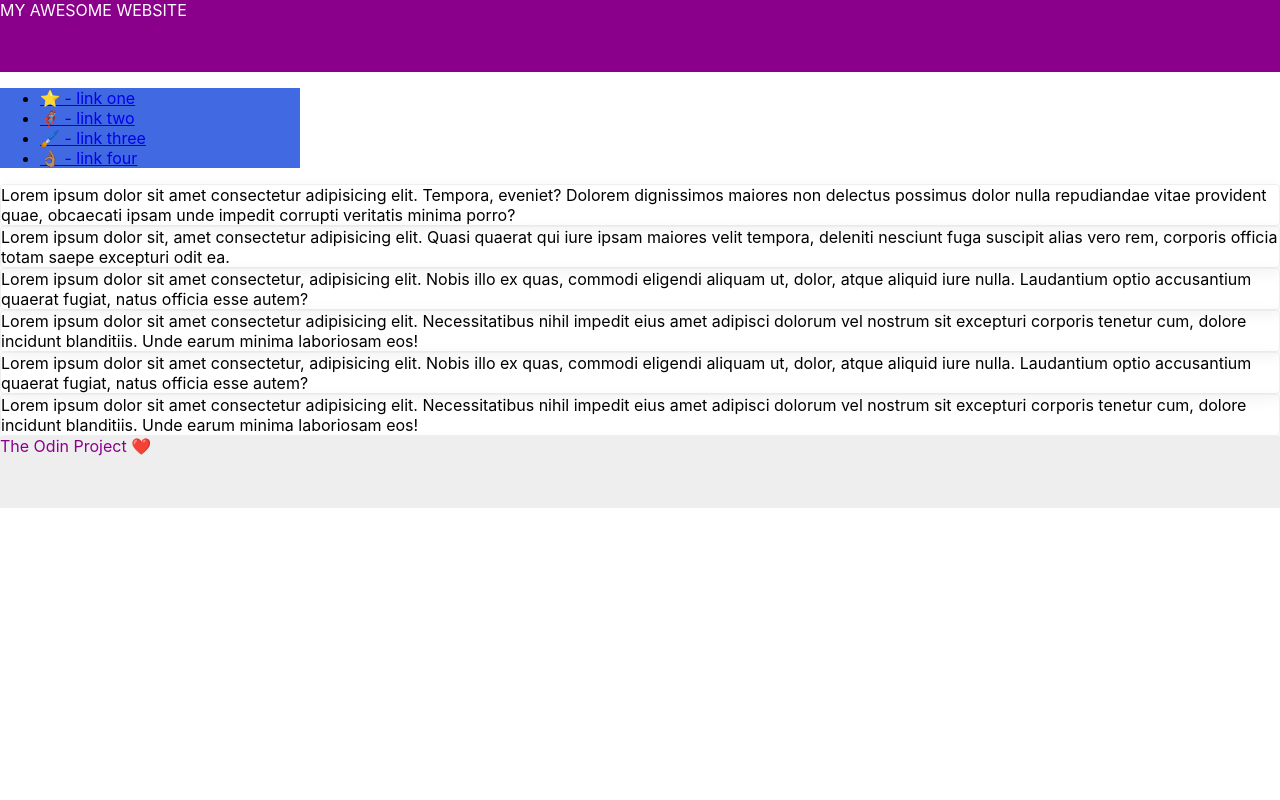
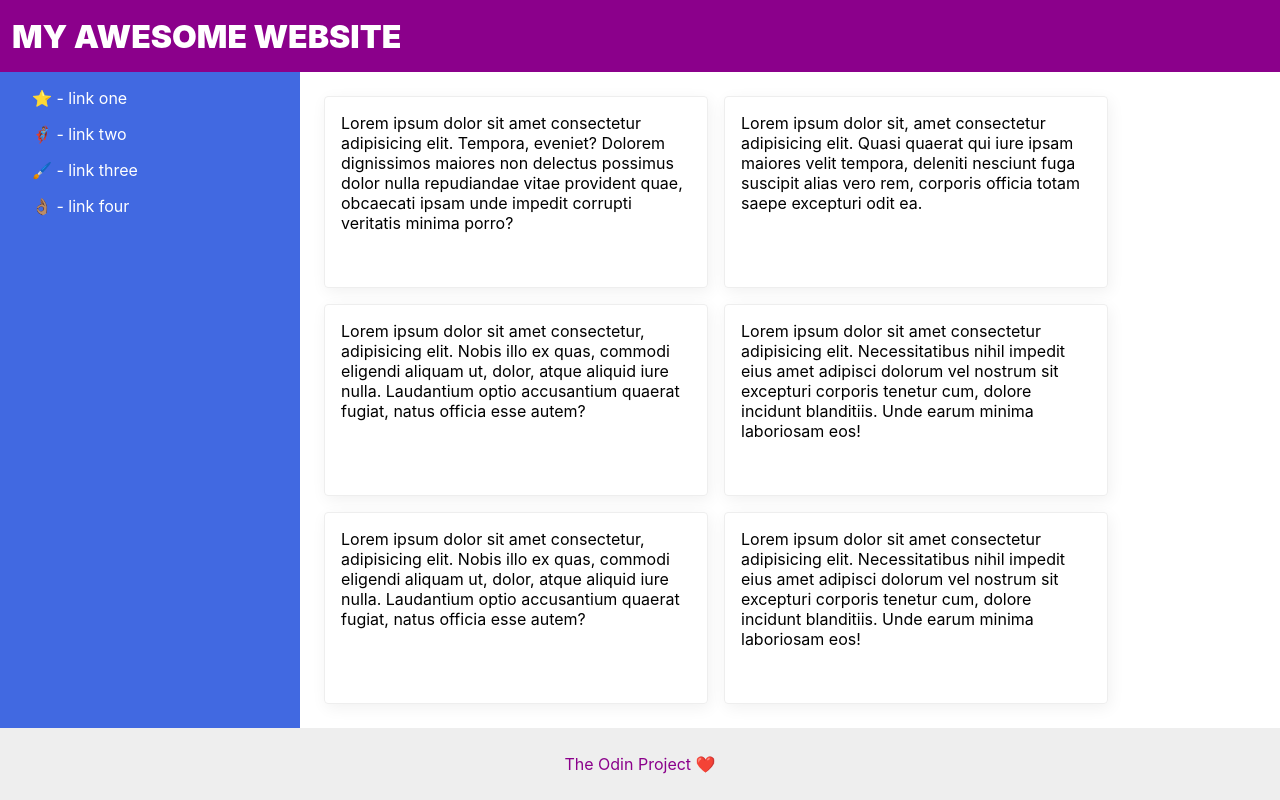
Before and after one commit to basednai/odin, a plain HTML site: page css-exercises/flex/07-flex-layout-2/index.html in a window 1280 px wide. Drawn offline with Linux system fonts and the light colour scheme.

Commit message:
css exercises completed

```diff
--- a/css-exercises/flex/01-flex-center/style.css
+++ b/css-exercises/flex/01-flex-center/style.css
@@ -3,6 +3,9 @@
   border: 4px solid midnightblue;
   width: 400px;
   height: 300px;
+  display: flex;
+  justify-content: center;
+  align-items: center;
 }
 
 .box {
--- a/css-exercises/flex/02-flex-header/style.css
+++ b/css-exercises/flex/02-flex-header/style.css
@@ -1,6 +1,10 @@
-.header  {
+.header {
   font-family: monospace;
   background: papayawhip;
+  display: flex;
+  justify-content: space-between;
+  align-items: center;
+  padding: 8px;
 }
 
 .logo {
@@ -9,11 +13,16 @@
   color: tomato;
   background: white;
   padding: 4px 32px;
+  /* margin: 10px 0px; */
 }
 
 ul {
   /* this removes the dots on the list items*/
   list-style-type: none;
+  display: flex;
+  gap: 10px;
+  margin: 0px;
+  padding: 0px;
 }
 
 a {
--- a/css-exercises/flex/03-flex-header-2/style.css
+++ b/css-exercises/flex/03-flex-header-2/style.css
@@ -11,12 +11,15 @@ body {
 .header {
   background: white;
   border-bottom: 1px solid #ddd;
-  box-shadow: 0 0 8px rgba(0,0,0,.1);
+  box-shadow: 0 0 8px rgba(0, 0, 0, .1);
+  display: flex;
+  padding: 8px;
+  justify-content: space-between;
 }
 
 .profile-image {
   background: rebeccapurple;
-  box-shadow: inset 2px 2px 4px rgba(0,0,0,.5);
+  box-shadow: inset 2px 2px 4px rgba(0, 0, 0, .5);
   border-radius: 50%;
   width: 48px;
   height: 48px;
@@ -45,4 +48,18 @@ a {
 
 ul {
   list-style-type: none;
+  display: flex;
+  gap: 16px;
+  padding: 0px;
 }
+
+.left {
+  display: flex;
+  gap: 16px;
+}
+
+.right {
+  display: flex;
+  /* margin-left: auto; */
+  gap: 16px;
+}
--- a/css-exercises/flex/04-flex-information/style.css
+++ b/css-exercises/flex/04-flex-information/style.css
@@ -1,5 +1,6 @@
 body {
   font-family: 'Courier New', Courier, monospace;
+  text-align: center;
 }
 
 img {
@@ -10,6 +11,26 @@ img {
 .title {
   font-size: 36px;
   font-weight: 900;
+  display: flex;
+  justify-content: center;
+  margin-bottom: 32px;
+}
+.text {
+  text-align: center;
+}
+
+.container {
+display: flex;
+justify-content: center;
+/* align-items: center; */
+gap: 52px;
+}
+
+.container div {
+  /* display: flex; */
+  /* flex-wrap: wrap ; */
+  max-width: 200px;
+  /* justify-content: center; */
 }
 
 /* do not edit this footer */
--- a/css-exercises/flex/05-flex-modal/style.css
+++ b/css-exercises/flex/05-flex-modal/style.css
@@ -1,6 +1,7 @@
 @import url('https://fonts.googleapis.com/css2?family=Roboto:wght@400;700&display=swap');
 
-html, body {
+html,
+body {
   height: 100%;
 }
 
@@ -19,7 +20,10 @@ body {
   background: white;
   width: 480px;
   border-radius: 10px;
-  box-shadow: 2px 4px 16px rgba(0,0,0,.2);
+  box-shadow: 2px 4px 16px rgba(0, 0, 0, .2);
+  display: flex;
+  gap: 12px;
+  padding: 12px;
 }
 
 .icon {
@@ -33,6 +37,7 @@ body {
   display: flex;
   align-items: center;
   justify-content: center;
+  flex-shrink: 0;
 }
 
 .close-button {
@@ -67,3 +72,13 @@ button.cancel {
   border: 1px solid #ddd;
   color: royalblue;
 }
+
+.header {
+  display: flex;
+  justify-content: space-between;
+  font-weight: bolder ;
+}
+
+.text {
+  margin-bottom: 10px;
+}
--- a/css-exercises/flex/06-flex-layout/style.css
+++ b/css-exercises/flex/06-flex-layout/style.css
@@ -5,10 +5,43 @@ body {
   margin: 0;
   overflow: hidden;
   font-family: Roboto, sans-serif;
+  display: flex;
+  flex-direction: column;
+  justify-content: space-between;
 }
 
-img {
-  width: 600px;
+.header, .footer{
+  display: flex;
+  justify-content: space-between;
+}
+
+.footer {
+ justify-self: flex-end;
+ background-color: rgb(235, 235, 235);
+}
+
+.left-links, .right-links {
+  display: flex;
+  gap: 12px;
+  padding: 0px;
+  margin: 16px
+}
+
+.left-links a, .right-links a {
+  text-decoration: none;
+  color: grey;
+}
+
+.content{
+  width: 40%;
+  display: flex;
+  flex-direction: column;
+  align-self: center;
+  gap: 16px;
+}
+
+.buttons, .input {
+  align-self: center;
 }
 
 button {
@@ -16,6 +49,7 @@ button {
   border: none;
   border-radius: 8px;
   background: #eee;
+  padding:8px 12px ;
 }
 
 input {
@@ -24,3 +58,7 @@ input {
   padding: 8px 24px;
   width: 400px;
 }
+
+ul {
+  list-style-type: none;
+}
--- a/css-exercises/flex/07-flex-layout-2/index.html
+++ b/css-exercises/flex/07-flex-layout-2/index.html
@@ -1,5 +1,6 @@
 <!DOCTYPE html>
 <html lang="en">
+
 <head>
   <meta charset="UTF-8">
   <meta http-equiv="X-UA-Compatible" content="IE=edge">
@@ -7,11 +8,12 @@
   <title>The Holy Grail</title>
   <link rel="stylesheet" href="style.css">
 </head>
+
 <body>
   <div class="header">
     MY AWESOME WEBSITE
   </div>
-
+  <div class="middle">
     <div class="sidebar">
       <ul>
         <li><a href="#">⭐ - link one</a></li>
@@ -21,15 +23,32 @@
       </ul>
     </div>
 
-    <div class="card">Lorem ipsum dolor sit amet consectetur adipisicing elit. Tempora, eveniet? Dolorem dignissimos maiores non delectus possimus dolor nulla repudiandae vitae provident quae, obcaecati ipsam unde impedit corrupti veritatis minima porro?</div>
-    <div class="card">Lorem ipsum dolor sit, amet consectetur adipisicing elit. Quasi quaerat qui iure ipsam maiores velit tempora, deleniti nesciunt fuga suscipit alias vero rem, corporis officia totam saepe excepturi odit ea.</div>
-    <div class="card">Lorem ipsum dolor sit amet consectetur, adipisicing elit. Nobis illo ex quas, commodi eligendi aliquam ut, dolor, atque aliquid iure nulla. Laudantium optio accusantium quaerat fugiat, natus officia esse autem?</div>
-    <div class="card">Lorem ipsum dolor sit amet consectetur adipisicing elit. Necessitatibus nihil impedit eius amet adipisci dolorum vel nostrum sit excepturi corporis tenetur cum, dolore incidunt blanditiis. Unde earum minima laboriosam eos!</div>
-    <div class="card">Lorem ipsum dolor sit amet consectetur, adipisicing elit. Nobis illo ex quas, commodi eligendi aliquam ut, dolor, atque aliquid iure nulla. Laudantium optio accusantium quaerat fugiat, natus officia esse autem?</div>
-    <div class="card">Lorem ipsum dolor sit amet consectetur adipisicing elit. Necessitatibus nihil impedit eius amet adipisci dolorum vel nostrum sit excepturi corporis tenetur cum, dolore incidunt blanditiis. Unde earum minima laboriosam eos!</div>
+    <div class="cards">
+      <div class="card">Lorem ipsum dolor sit amet consectetur adipisicing elit. Tempora, eveniet? Dolorem dignissimos
+        maiores non delectus possimus dolor nulla repudiandae vitae provident quae, obcaecati ipsam unde impedit
+        corrupti
+        veritatis minima porro?</div>
+      <div class="card">Lorem ipsum dolor sit, amet consectetur adipisicing elit. Quasi quaerat qui iure ipsam maiores
+        velit tempora, deleniti nesciunt fuga suscipit alias vero rem, corporis officia totam saepe excepturi odit ea.
+      </div>
+      <div class="card">Lorem ipsum dolor sit amet consectetur, adipisicing elit. Nobis illo ex quas, commodi eligendi
+        aliquam ut, dolor, atque aliquid iure nulla. Laudantium optio accusantium quaerat fugiat, natus officia esse
+        autem?</div>
+      <div class="card">Lorem ipsum dolor sit amet consectetur adipisicing elit. Necessitatibus nihil impedit eius amet
+        adipisci dolorum vel nostrum sit excepturi corporis tenetur cum, dolore incidunt blanditiis. Unde earum minima
+        laboriosam eos!</div>
+      <div class="card">Lorem ipsum dolor sit amet consectetur, adipisicing elit. Nobis illo ex quas, commodi eligendi
+        aliquam ut, dolor, atque aliquid iure nulla. Laudantium optio accusantium quaerat fugiat, natus officia esse
+        autem?</div>
+      <div class="card">Lorem ipsum dolor sit amet consectetur adipisicing elit. Necessitatibus nihil impedit eius amet
+        adipisci dolorum vel nostrum sit excepturi corporis tenetur cum, dolore incidunt blanditiis. Unde earum minima
+        laboriosam eos!</div>
+    </div>
+  </div>
 
   <div class="footer">
     The Odin Project ❤️
   </div>
 </body>
+
 </html>
--- a/css-exercises/flex/07-flex-layout-2/style.css
+++ b/css-exercises/flex/07-flex-layout-2/style.css
@@ -2,28 +2,73 @@ body {
   font-family: -apple-system, BlinkMacSystemFont, 'Segoe UI', Roboto, Oxygen, Ubuntu, Cantarell, 'Open Sans', 'Helvetica Neue', sans-serif;
   margin: 0;
   min-height: 100vh;
+  display: flex;
+  flex-direction: column;
 }
 
 .header {
   height: 72px;
   background: darkmagenta;
   color: white;
+  padding: 0px 12px;
+  font-size: 32px;
+  font-weight: 900;
+  align-content: center;
 }
 
 .footer {
   height: 72px;
   background: #eee;
   color: darkmagenta;
+  text-align: center;
+  align-content: center;
 }
 
 .sidebar {
   width: 300px;
   background: royalblue;
   box-sizing: border-box;
+  flex-shrink: 0;
+}
+
+.sidebar ul {
+  list-style: none;
+  margin: 16px;
+  padding: 0px;
+}
+
+.sidebar li {
+  margin: 16px
+}
+
+.sidebar a {
+  text-decoration: none;
+  color: white;
+
+}
+
+.middle {
+  display: flex;
+  /* flex-shrink: 0; */
+  flex: 1;
+
 }
 
 .card {
   border: 1px solid #eee;
-  box-shadow: 2px 4px 16px rgba(0,0,0,.06);
+  box-shadow: 2px 4px 16px rgba(0, 0, 0, .06);
   border-radius: 4px;
+  width: 350px;
+  height: auto;
+  padding: 16px;
 }
+
+.cards {
+  display: flex;
+  gap: 16px;
+  flex-wrap: wrap;
+  margin: 24px;
+  /* justify-content: space-around; */
+  /* align-items: stretch; */
+  /* align-content: center; */
+}
```
Also changed, not shown: css-exercises/flex/01-flex-center/index.html (+4 -0 lines), css-exercises/flex/03-flex-header-2/index.html (+7 -0 lines), css-exercises/flex/04-flex-information/index.html (+15 -1 lines), css-exercises/flex/04-flex-information/solution.html (added, +46 -0 lines), css-exercises/flex/05-flex-modal/index.html (+10 -2 lines). Lines whose indentation alone changed are shown as unchanged.
